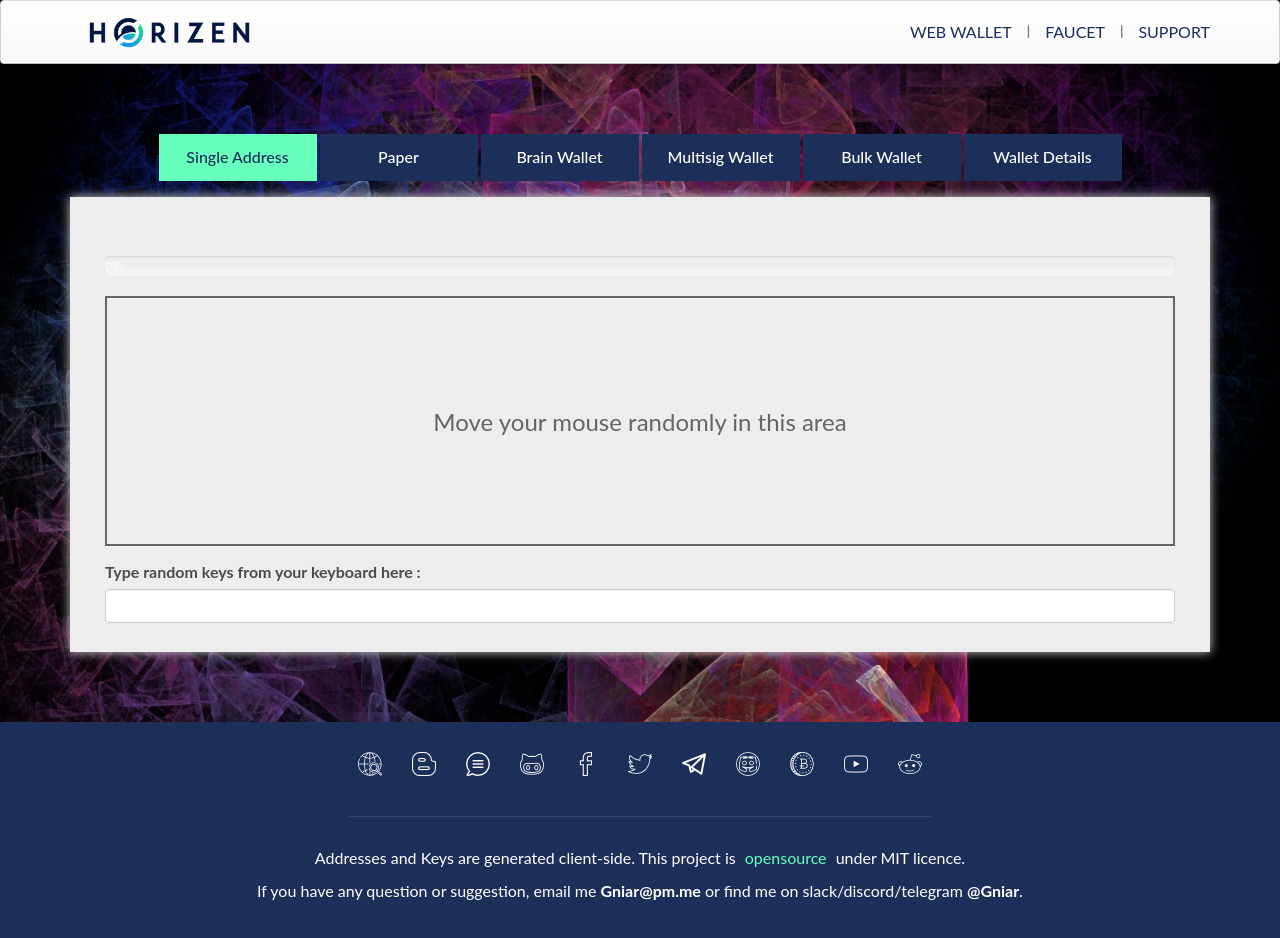
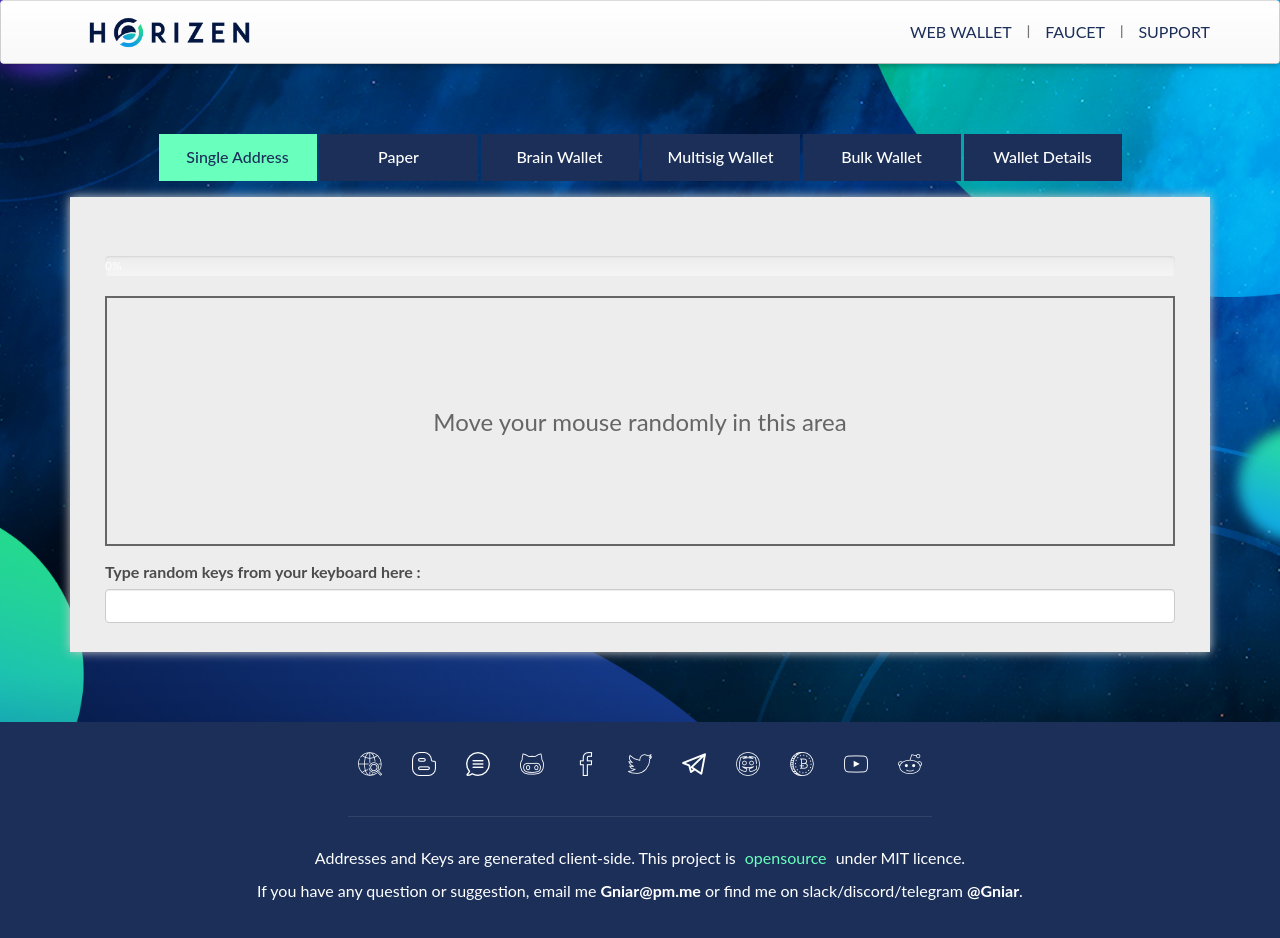
Before and after one commit to HorizenOfficial/zenaddress, a React (Create React App) app: page / in a window 1280 px wide. Shown: the top 938 px of the page. Built offline with nearby package versions, Linux system fonts and the light colour scheme.

Commit message:
Update background

```diff
--- a/src/App.css
+++ b/src/App.css
@@ -8,7 +8,7 @@
 }
 
 body {
-    background: black url("bg_home.jpg") no-repeat center center;
+    background: black url("bg_home_2.jpg") no-repeat center center;
     background-size: cover;
     /*font-family: 'Alegreya Sans', sans-serif;*/
     font-family: 'Lato', 'Source Sans Pro', sans-serif;
```
Also changed, not shown: src/bg_home_2.jpg (added).
